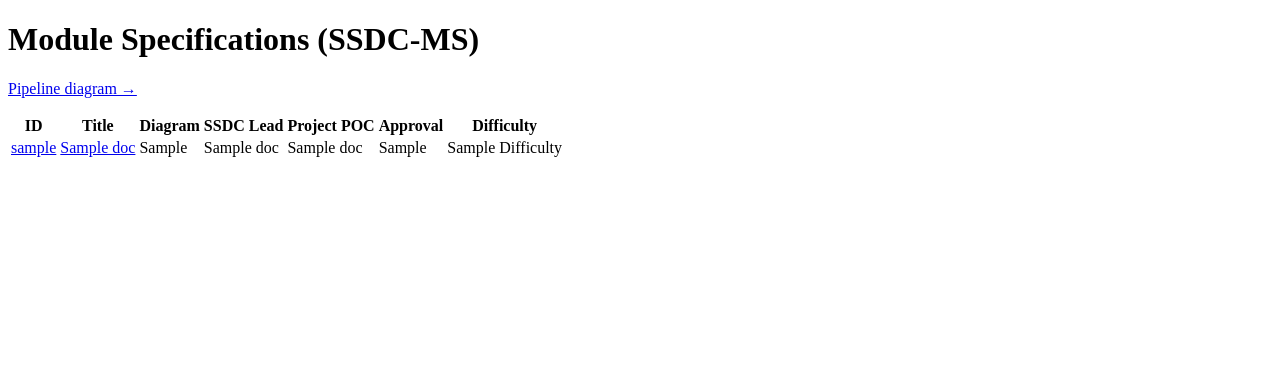
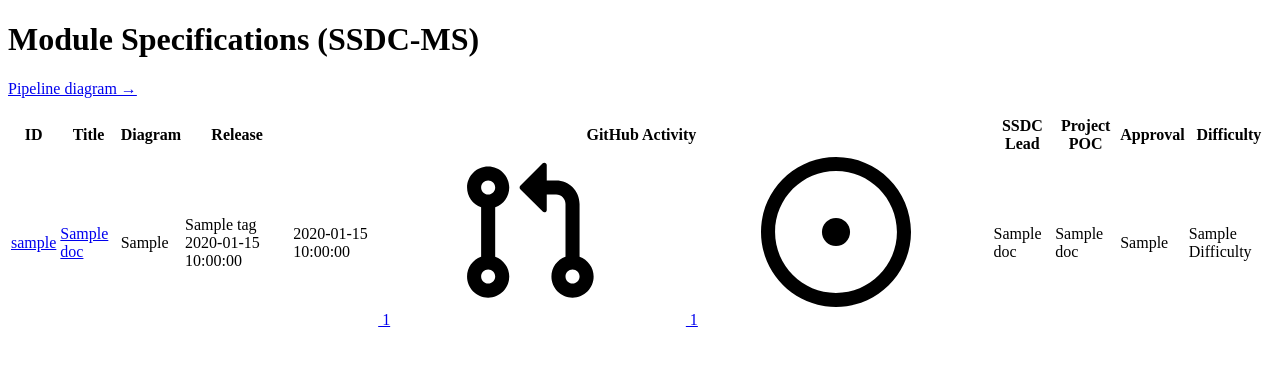
Before and after one commit to SPHEREx/spherex-doc-portal, a Python web app: template src/spherexportal/pages/templates/ssdc-ms.html.jinja in a window 1280 px wide. Shown: the part 204-570 px from the top of the page. Run offline with Jinja, Linux system fonts and the light colour scheme; the template is opened without the code that fills it: most values are stand-ins (such as "Sample title", 1, 10 or a date in 2020).

Commit message:
Format GitHub metadata in SSDC-MS docs
Add octicons for PR and issue info

- Octicons are from https://github.com/primer/octicons
- I've embedded the SVG sprites onto the page using the icons.html
component
- I've decided to put each of the three bits of GitHub activity info
(commit date, open PRs and open issues) into their own columns to make
alignment easier.

```diff
--- a/src/spherexportal/pages/templates/base.html.jinja
+++ b/src/spherexportal/pages/templates/base.html.jinja
@@ -12,6 +12,8 @@
 </head>
 
 <body>
+  {% include "components/icons.html.jinja" %}
+
   <div class="page">
     {% block page_header %}
     <div class="page__header">
--- /dev/null
+++ b/src/spherexportal/pages/templates/components/icons.html.jinja
@@ -0,0 +1,12 @@
+{# Icons are from https://github.com/primer/octicons and combined here into a sprite. #}
+<svg aria-hidden="true" style="position: absolute; width: 0; height: 0; overflow: hidden;" version="1.1" xmlns="http://www.w3.org/2000/svg" xmlns:xlink="http://www.w3.org/1999/xlink">
+  <defs>
+    <symbol id="octicon-issue-opened-16" viewBox="0 0 32 32">
+      <path d="M16 19c1.657 0 3-1.343 3-3s-1.343-3-3-3v0c-1.657 0-3 1.343-3 3s1.343 3 3 3v0z"></path>
+      <path d="M16 0c8.837 0 16 7.163 16 16s-7.163 16-16 16v0c-8.837 0-16-7.163-16-16s7.163-16 16-16v0zM3 16c0 7.18 5.82 13 13 13s13-5.82 13-13v0c0-7.18-5.82-13-13-13s-13 5.82-13 13v0z"></path>
+    </symbol>
+    <symbol id="octicon-git-pull-request-16" viewBox="0 0 32 32">
+      <path d="M3 6.5c0.001-2.485 2.015-4.499 4.5-4.499s4.5 2.015 4.5 4.5c0 1.948-1.237 3.606-2.969 4.233l-0.031 0.010v10.512c1.764 0.637 3.002 2.296 3.002 4.245 0 2.486-2.016 4.502-4.502 4.502s-4.502-2.016-4.502-4.502c0-1.949 1.238-3.608 2.971-4.235l0.031-0.010v-10.512c-1.763-0.636-3-2.295-3-4.243 0-0 0-0.001 0-0.001v0zM14.354 6.146l4.792-4.792c0.091-0.091 0.216-0.147 0.354-0.147 0.276 0 0.5 0.224 0.5 0.5 0 0 0 0.001 0 0.001v-0 3.292h2c2.761 0 5 2.239 5 5v0 11.256c1.764 0.637 3.002 2.296 3.002 4.245 0 2.486-2.016 4.502-4.502 4.502s-4.502-2.016-4.502-4.502c0-1.949 1.238-3.608 2.971-4.235l0.031-0.010v-11.256c0-1.105-0.895-2-2-2v0h-2v3.292c0 0 0 0.001 0 0.001 0 0.276-0.224 0.5-0.5 0.5-0.138 0-0.263-0.056-0.354-0.147v0l-4.792-4.792c-0.091-0.091-0.147-0.216-0.147-0.354s0.056-0.263 0.147-0.354v0zM7.5 5c-0.828 0-1.5 0.672-1.5 1.5s0.672 1.5 1.5 1.5v0c0.828 0 1.5-0.672 1.5-1.5s-0.672-1.5-1.5-1.5v0zM7.5 24c-0.828 0-1.5 0.672-1.5 1.5s0.672 1.5 1.5 1.5v0c0.828 0 1.5-0.672 1.5-1.5s-0.672-1.5-1.5-1.5v0zM24 25.5c0 0.828 0.672 1.5 1.5 1.5s1.5-0.672 1.5-1.5v0c0-0.828-0.672-1.5-1.5-1.5s-1.5 0.672-1.5 1.5v0z"></path>
+    </symbol>
+  </defs>
+</svg>
--- a/src/spherexportal/pages/templates/ssdc-ms.html.jinja
+++ b/src/spherexportal/pages/templates/ssdc-ms.html.jinja
@@ -16,6 +16,8 @@
       <th>ID</th>
       <th>Title</th>
       <th>Diagram</th>
+      <th>Release</th>
+      <th colspan="3">GitHub Activity</th>
       <th>SSDC Lead</th>
       <th>Project POC</th>
       <th>Approval</th>
@@ -28,6 +30,14 @@
       <td><a href="{{ doc.url }}">{{ doc.handle }}</a></td>
       <td><a href="{{ doc.url }}">{{ doc.title }}</a></td>
       <td data-sort="{{doc.sortable_diagram_ref}}">{{ doc.diagram_ref }}</td>
+      <td>{% if doc.github_release %}{{doc.github_release.tag}} {{doc.github_release.formatted_date}}{% else %}&mdash;{%endif%}</td>
+      <td>{{ doc.formatted_latest_commit_date }}</td>
+      <td style="min-width: 3em;">{% if doc.github_issues.open_issue_count > 0 %}<div class="icon-row"><a href="{{doc.github_issues.issue_url}}"><svg class="icon octicon-git-pull-request-16">
+              <use xlink:href="#octicon-git-pull-request-16"></use>
+            </svg>&nbsp;{{ doc.github_issues.open_issue_count }}</a>{% endif %}</td>
+      <td style="min-width: 3em;">{% if doc.github_issues.open_pr_count > 0 %}<a href="{{doc.github_issues.pr_url}}"><svg class="icon octicon-issue-opened-16">
+            <use xlink:href="#octicon-issue-opened-16"></use>
+          </svg>&nbsp;{{ doc.github_issues.open_pr_count }}</a></div>{% endif %} </td>
       <td>{{ doc.ssdc_author_name }}</td>
       <td>{{ doc.project_contact_name }}</td>
       <td>{% if doc.approval_str %}{{ doc.approval_str }}{% endif %}</td>
--- a/src/styles/components/_index.scss
+++ b/src/styles/components/_index.scss
@@ -4,3 +4,4 @@
 @use 'page';
 @use 'page-header';
 @use 'project-table';
+@use 'icon';
```
Also changed, not shown: src/spherexportal/domain.py (+21 -0 lines), src/styles/components/_icon.scss (added, +13 -0 lines).
